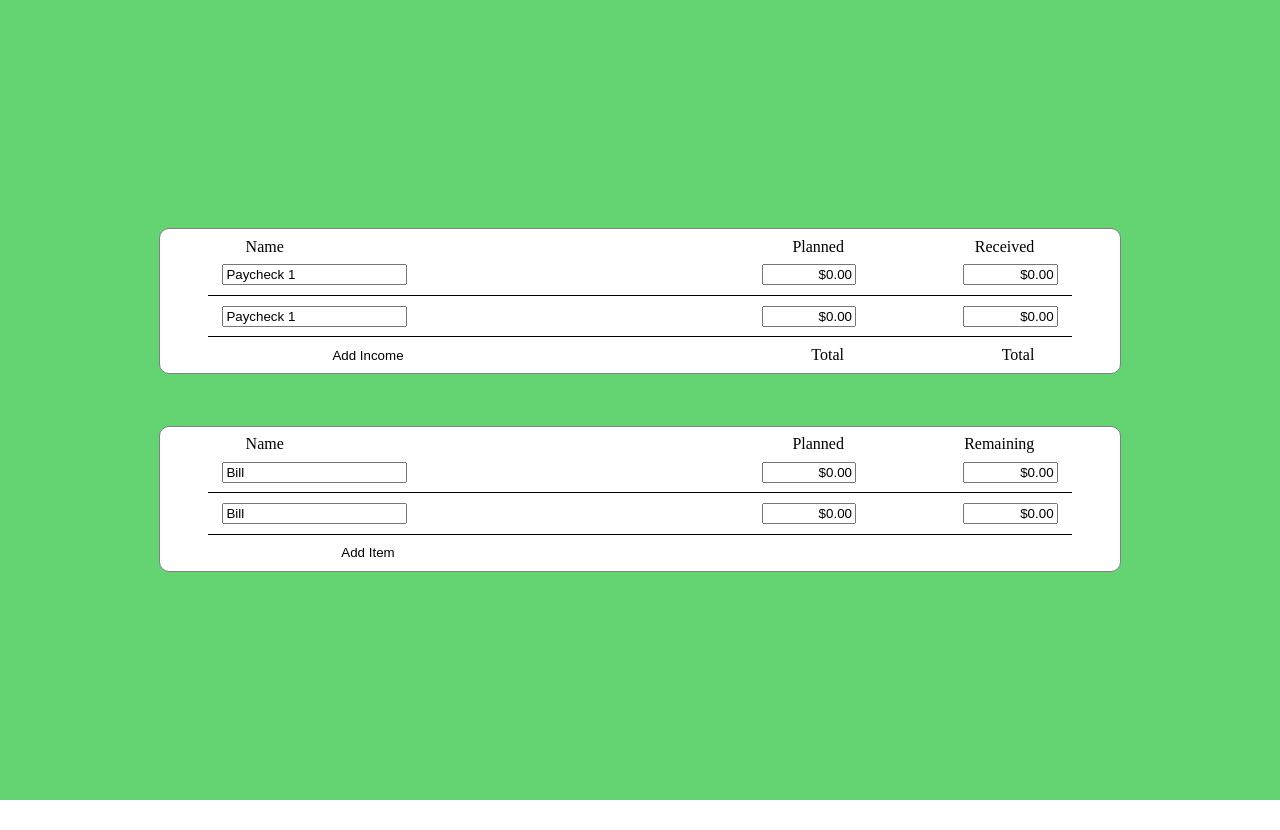
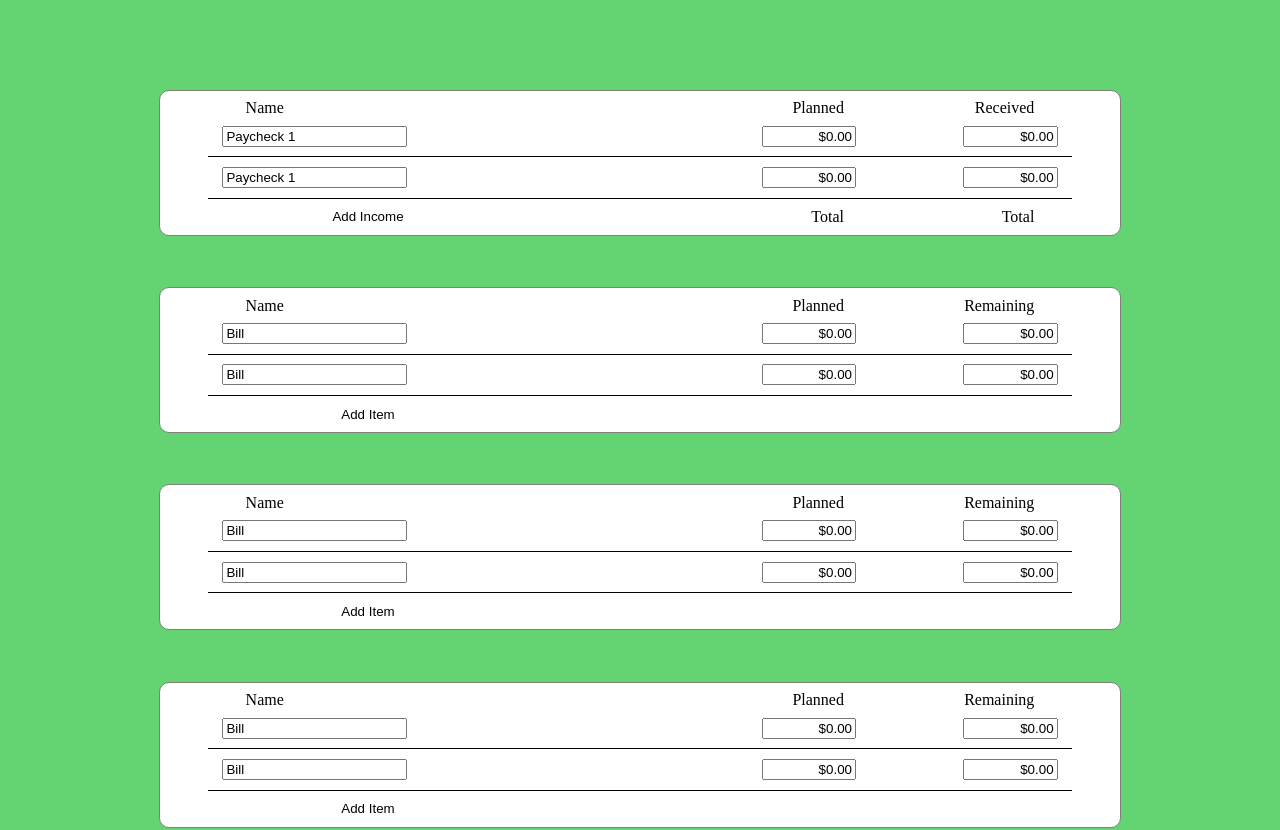
Before and after one commit to MMostella/Budget-App, a React (Create React App) app: page / in a window 1280 px wide. Shown: the top 830 px of the page. Before the commit the page ends 800 px from the top, so only its background shows below. Built offline with nearby package versions, Linux system fonts and the light colour scheme.

Commit message:
Integrated redux state and added mapping function

```diff
--- a/src/components/Landing.js
+++ b/src/components/Landing.js
@@ -1,3 +1,4 @@
+import { useSelector } from 'react-redux';
 import Income from "./Income";
 import Bills from "./Bills";
 
@@ -8,7 +9,8 @@ const StyledLanding = styled.div`
     flex-direction: column;
     justify-content: center;
     align-items: center;
-    height: 100vh;
+    padding: 5% 0;
+    height: 100%;
     background-color: #63D471;
     .group {
         display: flex;
@@ -78,10 +80,11 @@ const StyledLanding = styled.div`
 `
 
 const Landing = () => {
+    const { groups } = useSelector((state) => state.groups);
     return (
         <StyledLanding>
             <Income />
-            <Bills />
+            {groups.map(group => <Bills name={group}/>)}
         </StyledLanding>
     )
 }
```
